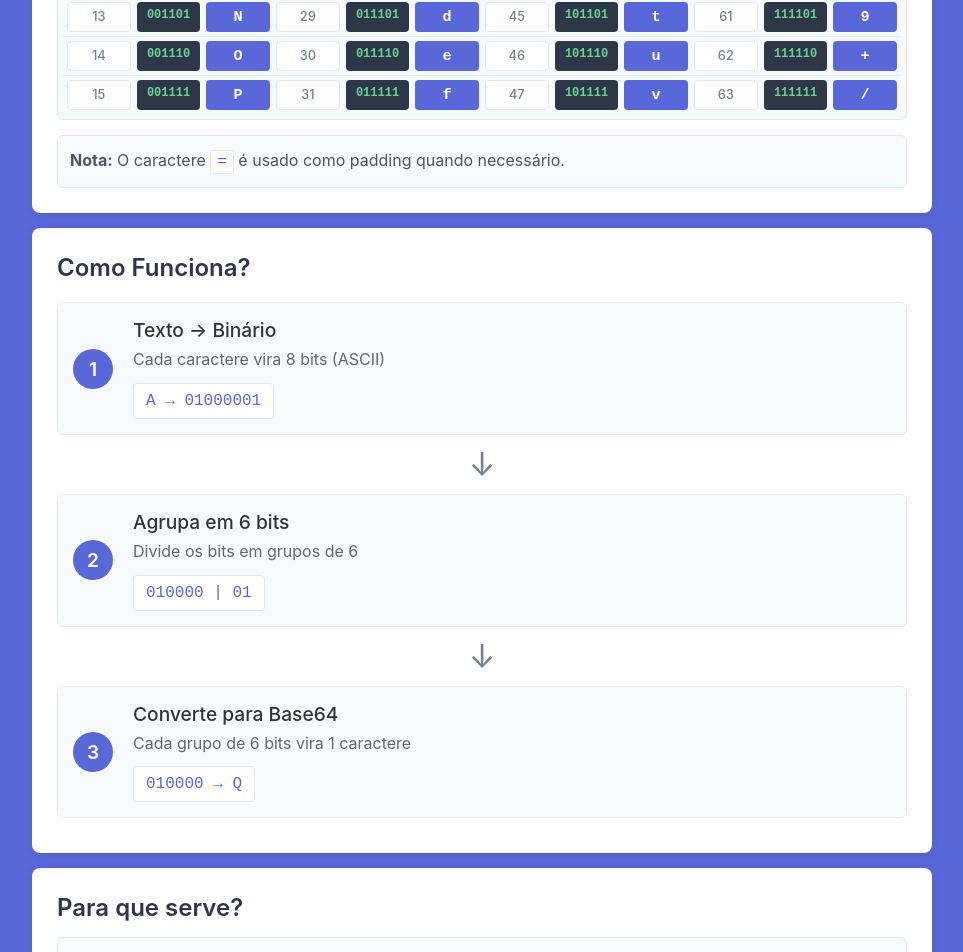
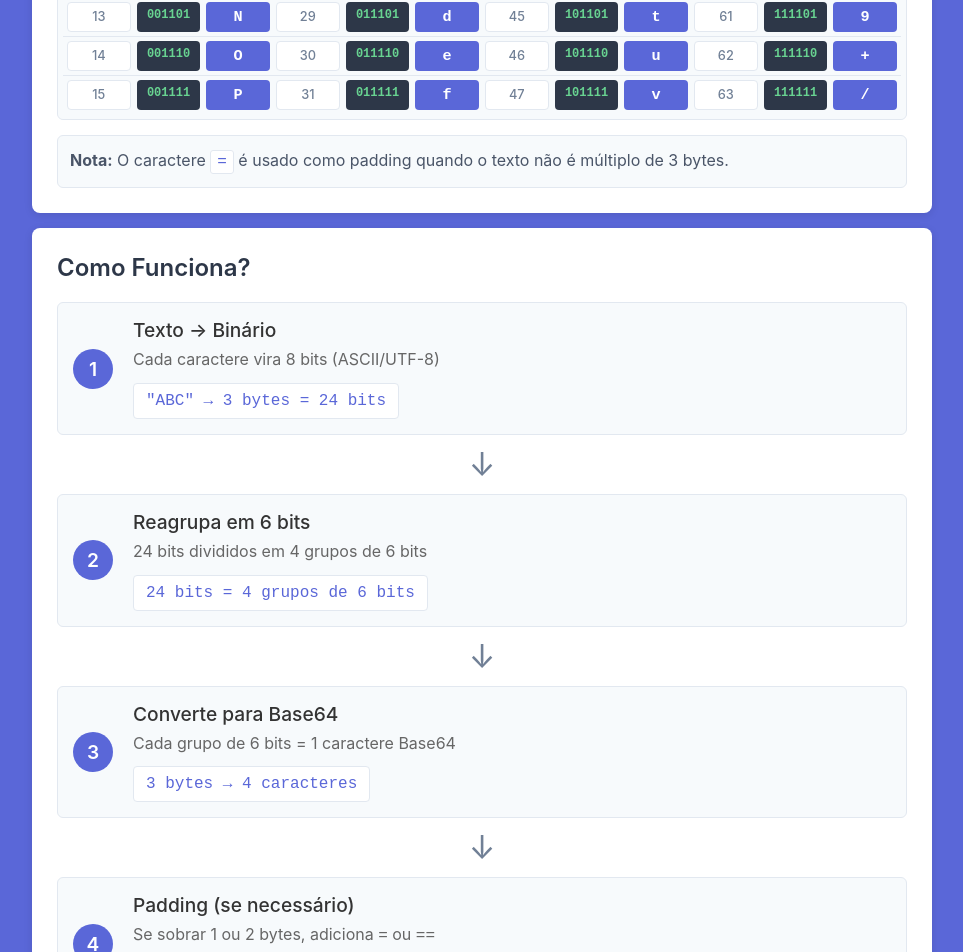
Before and after one commit to KennyS404/base64, a React (Vite) app: page / in a window 1280 px wide. Shown: the part 1140-2092 px from the top of the page, without its empty margins (158-1121 px from the left). Built offline with nearby package versions, Linux system fonts and the light colour scheme.

Commit message:
docs: improve base64 padding explanation with byte grouping details

```diff
--- a/src/App.css
+++ b/src/App.css
@@ -515,13 +515,37 @@
 
 .padding-explicacao {
   margin-top: 15px;
-  padding: 12px;
+  padding: 15px;
   background: #fef5e7;
   border-left: 4px solid #f39c12;
   border-radius: 4px;
   color: #2d3748;
   font-size: 0.95rem;
-  line-height: 1.5;
+  line-height: 1.6;
+}
+
+.padding-explicacao ul {
+  list-style: none;
+  padding-left: 0;
+}
+
+.padding-explicacao li {
+  padding: 6px 0;
+  position: relative;
+  padding-left: 20px;
+}
+
+.padding-explicacao li:before {
+  content: "→";
+  position: absolute;
+  left: 0;
+  color: #f39c12;
+  font-weight: bold;
+}
+
+.padding-explicacao p {
+  margin: 0;
+  line-height: 1.6;
 }
 
 .padding-explicacao code {
--- a/src/App.jsx
+++ b/src/App.jsx
@@ -145,7 +145,7 @@ function App() {
               </div>
 
               <p className="tabela-nota">
-                <strong>Nota:</strong> O caractere <code>=</code> é usado como padding quando necessário.
+                <strong>Nota:</strong> O caractere <code>=</code> é usado como padding quando o texto não é múltiplo de 3 bytes.
               </p>
             </div>
 
@@ -156,8 +156,8 @@ function App() {
                   <div className="numero">1</div>
                   <div className="desc">
                     <h3>Texto → Binário</h3>
-                    <p>Cada caractere vira 8 bits (ASCII)</p>
-                    <div className="exemplo">A → 01000001</div>
+                    <p>Cada caractere vira 8 bits (ASCII/UTF-8)</p>
+                    <div className="exemplo">"ABC" → 3 bytes = 24 bits</div>
                   </div>
                 </div>
 
@@ -166,9 +166,9 @@ function App() {
                 <div className="passo">
                   <div className="numero">2</div>
                   <div className="desc">
-                    <h3>Agrupa em 6 bits</h3>
-                    <p>Divide os bits em grupos de 6</p>
-                    <div className="exemplo">010000 | 01</div>
+                    <h3>Reagrupa em 6 bits</h3>
+                    <p>24 bits divididos em 4 grupos de 6 bits</p>
+                    <div className="exemplo">24 bits = 4 grupos de 6 bits</div>
                   </div>
                 </div>
 
@@ -178,8 +178,19 @@ function App() {
                   <div className="numero">3</div>
                   <div className="desc">
                     <h3>Converte para Base64</h3>
-                    <p>Cada grupo de 6 bits vira 1 caractere</p>
-                    <div className="exemplo">010000 → Q</div>
+                    <p>Cada grupo de 6 bits = 1 caractere Base64</p>
+                    <div className="exemplo">3 bytes → 4 caracteres</div>
+                  </div>
+                </div>
+
+                <div className="seta">↓</div>
+
+                <div className="passo">
+                  <div className="numero">4</div>
+                  <div className="desc">
+                    <h3>Padding (se necessário)</h3>
+                    <p>Se sobrar 1 ou 2 bytes, adiciona <code>=</code> ou <code>==</code></p>
+                    <div className="exemplo">1 byte → QQ==  |  2 bytes → QWE=</div>
                   </div>
                 </div>
               </div>
@@ -283,8 +294,23 @@ function App() {
                   </div>
                   {textoBase64.includes('=') && (
                     <div className="padding-explicacao">
-                      <strong>⚠️ Padding:</strong> O caractere <code>=</code> é adicionado quando o número de bits
-                      não é múltiplo de 6, garantindo que o resultado tenha um comprimento múltiplo de 4 caracteres.
+                      <strong>⚠️ Sobre o Padding (=):</strong>
+                      <div style={{marginTop: '8px'}}>
+                        <p style={{marginBottom: '8px'}}>
+                          Base64 trabalha com <strong>grupos de 3 bytes</strong>:
+                        </p>
+                        <ul style={{marginLeft: '20px', marginBottom: '8px'}}>
+                          <li>3 bytes (24 bits) = 4 caracteres Base64</li>
+                          <li>2 bytes (16 bits) = 3 caracteres Base64 + 1 padding (<code>=</code>)</li>
+                          <li>1 byte (8 bits) = 2 caracteres Base64 + 2 paddings (<code>==</code>)</li>
+                        </ul>
+                        <p style={{marginTop: '8px', padding: '8px', background: 'rgba(255,255,255,0.3)', borderRadius: '4px'}}>
+                          Neste exemplo: <strong>"{textoOriginal}"</strong> tem <strong>{new Blob([textoOriginal]).size} bytes</strong>.<br/>
+                          {new Blob([textoOriginal]).size % 3 === 1 && '1 byte sobrou → 2 paddings (==)'}
+                          {new Blob([textoOriginal]).size % 3 === 2 && '2 bytes sobraram → 1 padding (=)'}
+                          {new Blob([textoOriginal]).size % 3 === 0 && 'Múltiplo de 3 → sem padding'}
+                        </p>
+                      </div>
                     </div>
                   )}
                 </div>
```
